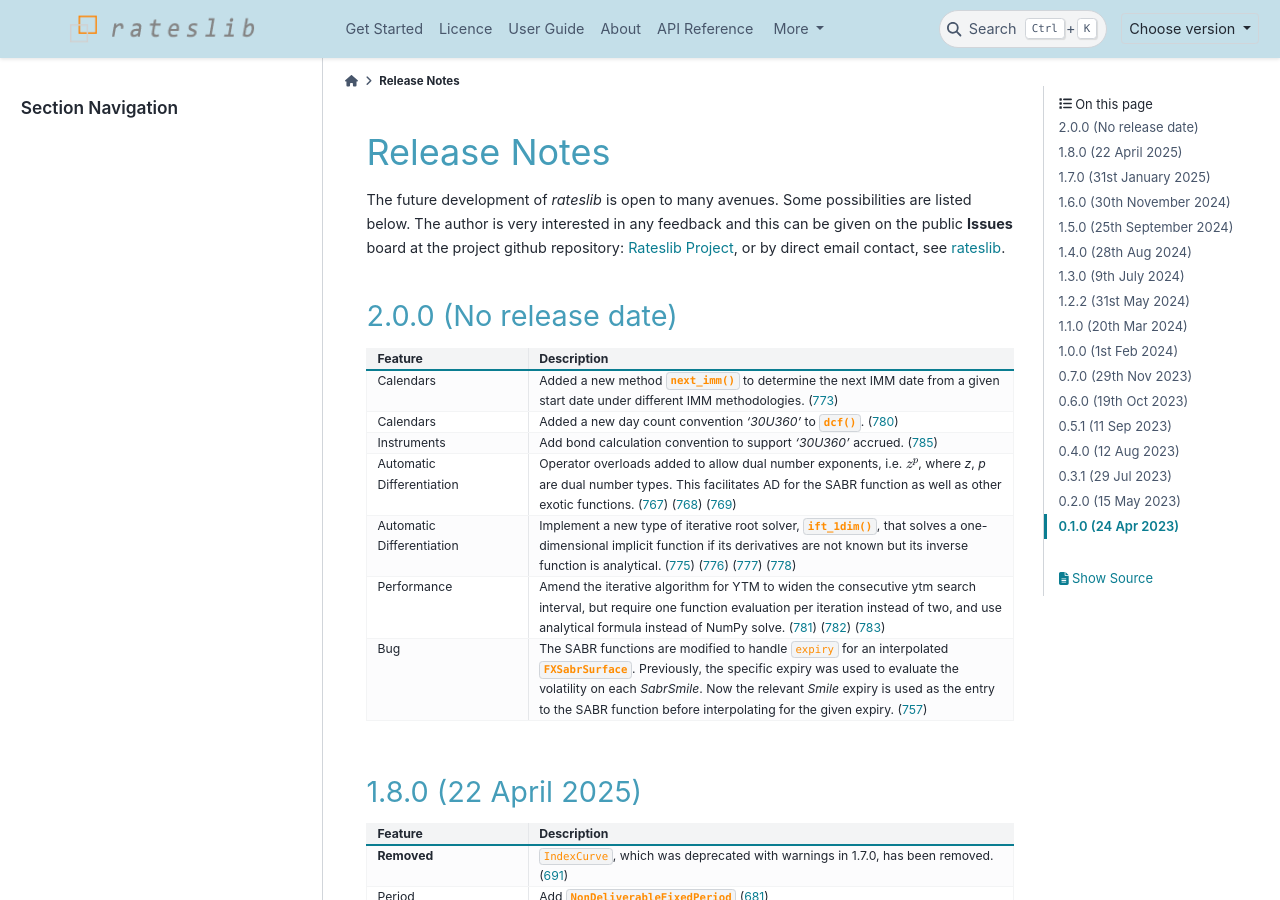
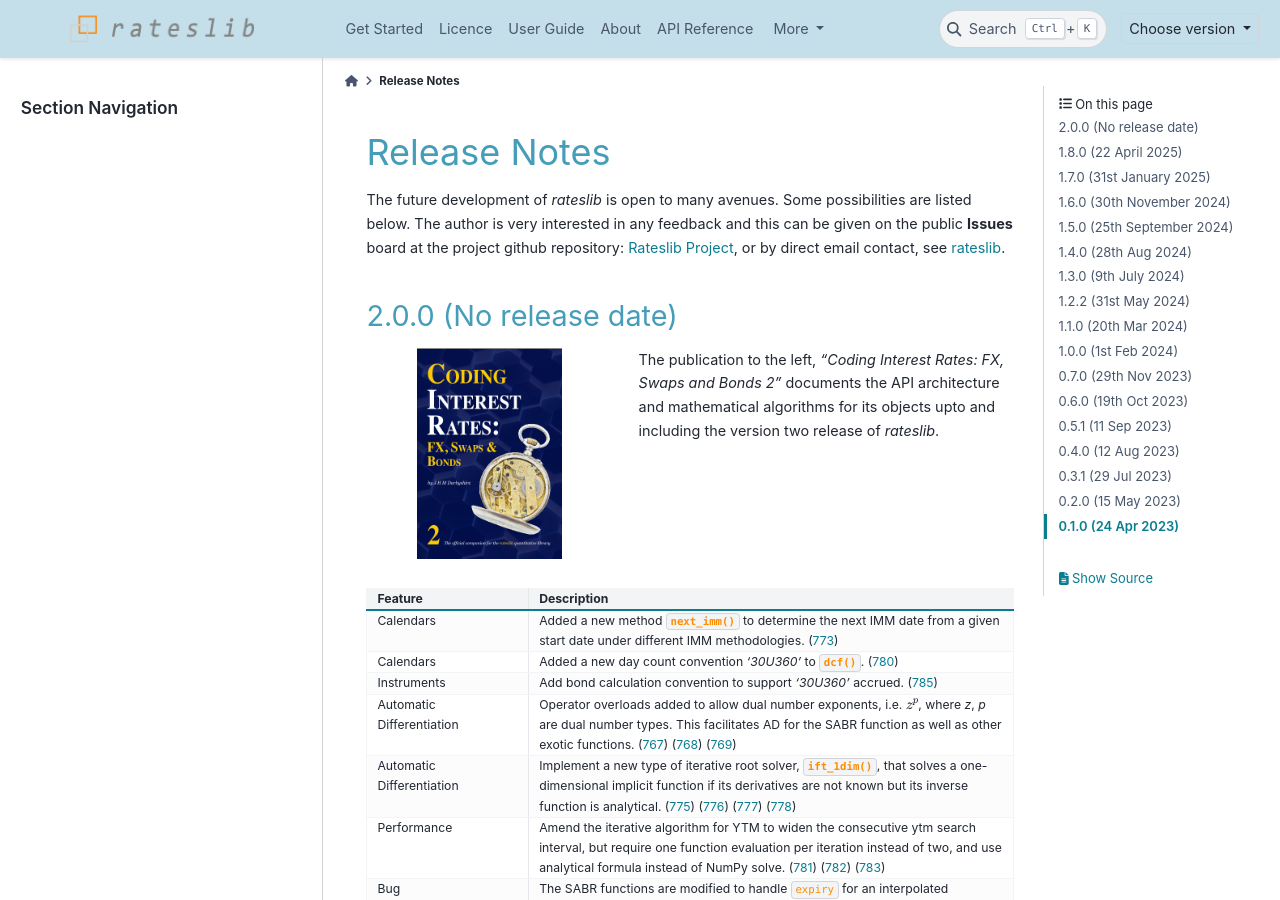
Before and after one commit to attack68/rateslib, a Sphinx documentation site: the page built from docs/source/i_whatsnew.rst, in a window 1280 px wide and 900 px high. Built offline with Sphinx 7.4.7 and the PyData theme 0.15.4, drawn with Linux system fonts in a browser that asks for light colours; comment, search, counter and statistics services are not loaded; some of the changed text lies outside the part shown.

Commit message:
DOC: add book references

```diff
--- a/docs/source/i_whatsnew.rst
+++ b/docs/source/i_whatsnew.rst
@@ -14,6 +14,26 @@ email contact, see `rateslib <https://rateslib.com>`_.
 
 2.0.0 (No release date)
 ****************************
+
+.. container:: twocol
+
+   .. container:: leftside40
+
+      .. image:: _static/thumb_coding_2_1.png
+         :alt: Coding Interest Rates: FX, Swaps and Bonds
+         :target: https://www.amazon.com/dp/0995455554
+         :width: 145
+         :align: center
+
+   .. container:: rightside60
+
+      The publication to the left, *"Coding Interest Rates: FX, Swaps and Bonds 2"*
+      documents the API architecture and mathematical algorithms for its objects
+      upto and including the version two release of *rateslib*.
+
+.. raw:: html
+
+   <div class="clear" style="text-align: center; padding: 1em 0em 1em;"></div>
 
 .. list-table::
    :widths: 25 75
@@ -714,6 +734,26 @@ New *FX Volatility Products* are set to **beta** status, probably until version
 1.0.0 (1st Feb 2024)
 **********************
 
+.. container:: twocol
+
+   .. container:: leftside40
+
+      .. image:: _static/thumb_coding_3.png
+         :alt: Coding Interest Rates: FX, Swaps and Bonds
+         :target: https://www.amazon.com/dp/0995455554
+         :width: 145
+         :align: center
+
+   .. container:: rightside60
+
+      The publication to the left, *"Coding Interest Rates: FX, Swaps and Bonds"*
+      documents the API architecture and mathematical algorithms for its objects
+      upto and including the version one release of *rateslib*.
+
+.. raw:: html
+
+   <div class="clear" style="text-align: center; padding: 1em 0em 1em;"></div>
+
 .. list-table::
    :widths: 25 75
    :header-rows: 1
```
Also changed, not shown: docs/source/_static/thumb_coding_2_1.png (added).
